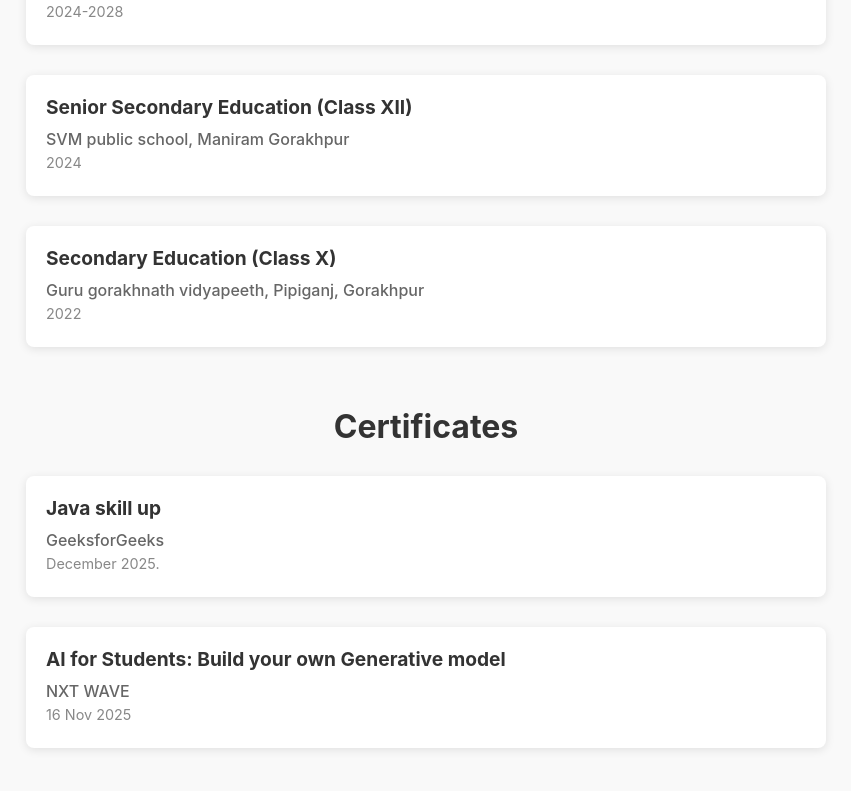
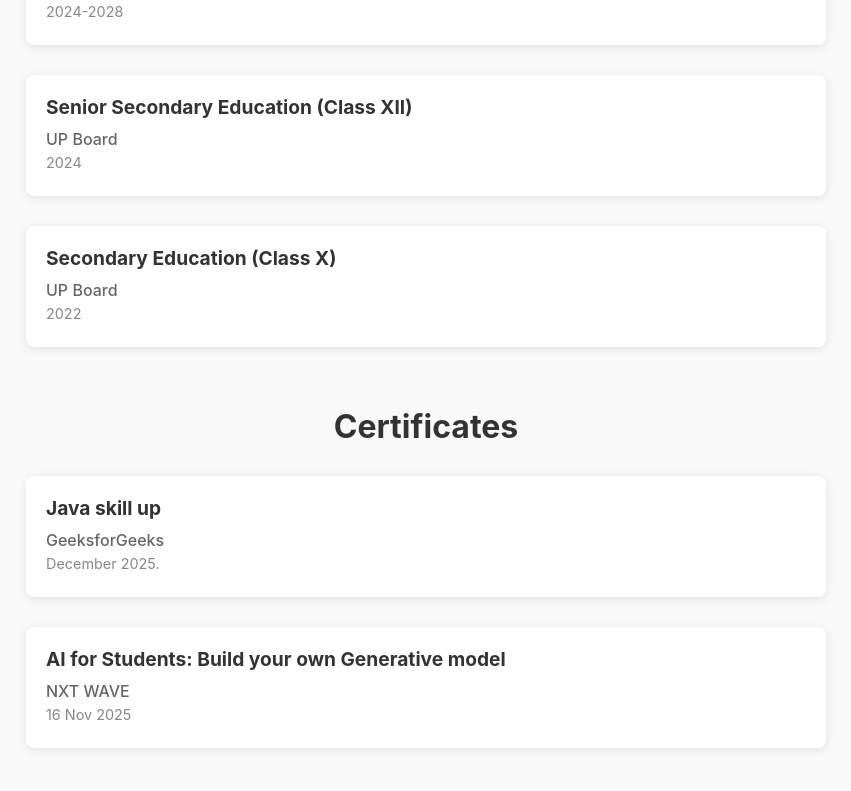
Before and after one commit to 20anuragsingh/portfolio, a React (Create React App) app in the folder my-portfolio/: page / in a window 1280 px wide. Shown: the part 1711-2502 px from the top of the page, without its empty margins (214-1065 px from the left). Built offline with nearby package versions, Linux system fonts and the light colour scheme.

Commit message:
Update educational institution names in About.js

```diff
--- a/my-portfolio/src/components/About.js
+++ b/my-portfolio/src/components/About.js
@@ -45,12 +45,12 @@ const About = () => {
             </div>
             <div className="education-item">
               <h4>Senior Secondary Education (Class XII)</h4>
-              <p className="institution">SVM public school, Maniram Gorakhpur</p>
+              <p className="institution">UP Board</p>
               <p className="year">2024</p>
             </div>
             <div className="education-item">
               <h4>Secondary Education (Class X)</h4>
-              <p className="institution">Guru gorakhnath vidyapeeth, Pipiganj, Gorakhpur</p>
+              <p className="institution">UP Board</p>
               <p className="year">2022</p>
             </div>
             {/* Add more education items as needed */}
```
